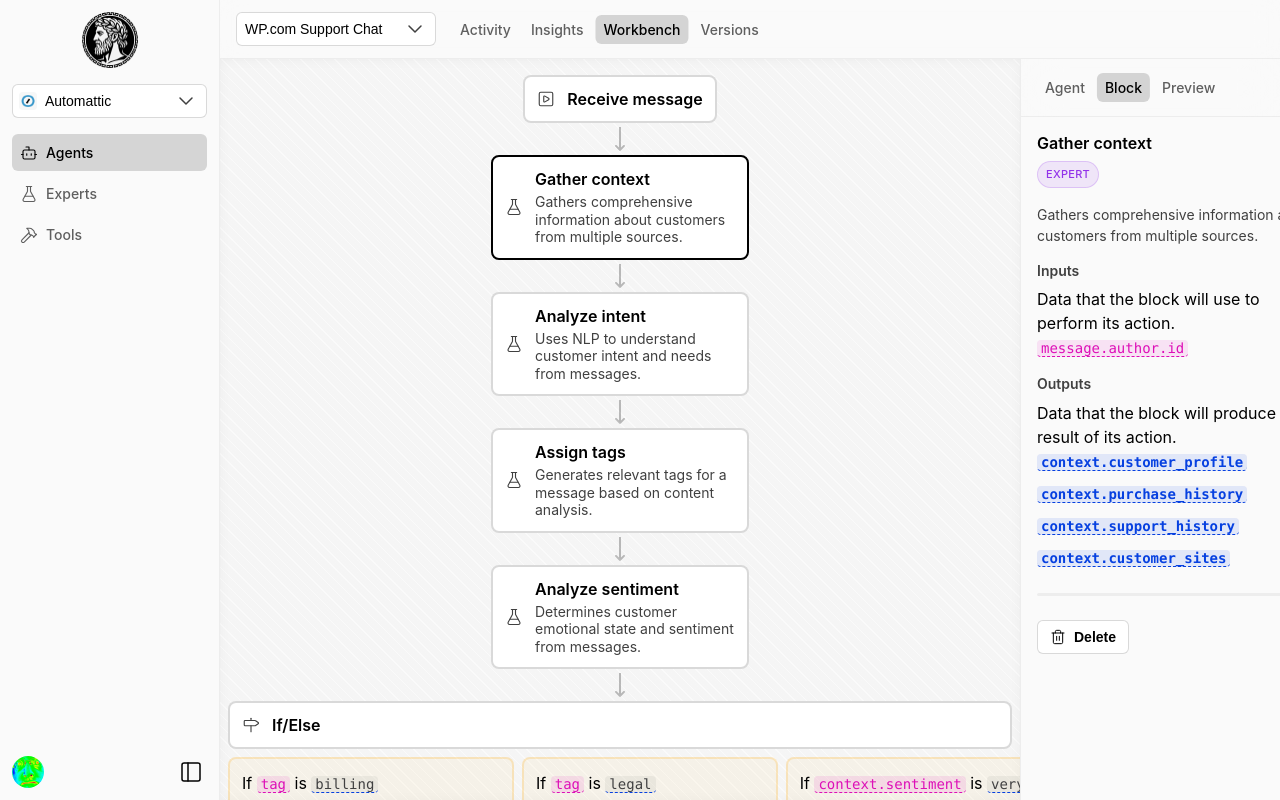
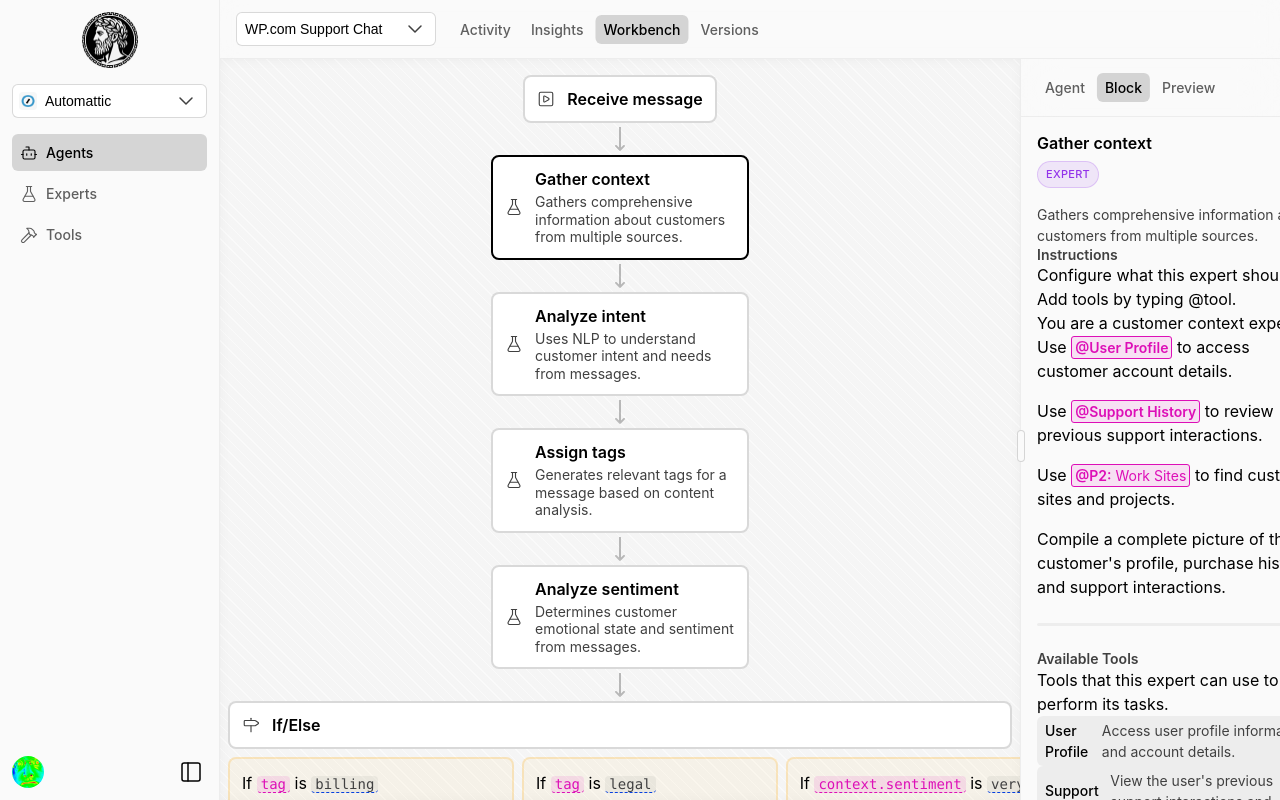
Before and after one commit to shaunandrews/ithaca, a Vue app: page /agent/1/workbench in a window 1280 px wide. Both pictures are taken after a click on the element 620 px from the left and 207 px from the top of the page. Built offline with nearby package versions, Linux system fonts and the light colour scheme.

Commit message:
Add resizable functionality to Panel component and enhance BlockflowDetailsBlock with expert instructions and tools

```diff
--- a/src/components/BlockflowDetailsBlock.vue
+++ b/src/components/BlockflowDetailsBlock.vue
@@ -39,7 +39,41 @@
             </div>
 
             <div v-else class="block-info">
-                <div v-if="selectedBlock.type === 'expert' && selectedExpert" class="expert-description">{{ selectedExpert.description }}</div>
+                <!-- Expert-specific section -->
+                <div v-if="selectedBlock.type === 'expert' && selectedExpert" class="expert-section">
+                    <div class="expert-description">{{ selectedExpert.description }}</div>
+
+                    <div class="expert-instructions">
+                        <h4>Instructions</h4>
+                        <p class="instructions-description">Configure what this expert should do. Add tools by typing @tool.</p>
+                        <InstructionsField
+                            :parsedInstructions="parsedInstructions"
+                            :autocomplete="autocomplete"
+                            :tools="availableTools"
+                            @input="onInstructionsInput"
+                            @keydown="onInstructionsKeydown"
+                            @select-tool="selectTool"
+                        />
+                    </div>
+
+                    <hr />
+
+                    <div v-if="selectedExpert.tools && selectedExpert.tools.length > 0" class="expert-tools">
+                        <h4>Available Tools</h4>
+                        <p class="tools-description">Tools that this expert can use to perform its tasks.</p>
+                        <div class="tools-list">
+                            <ToolListItem
+                                v-for="(tool, idx) in selectedExpert.tools"
+                                :key="idx"
+                                :icon="tool.icon"
+                                :title="tool.title"
+                                :subtitle="tool.subtitle || tool.description"
+                            />
+                        </div>
+                    </div>
+
+                    <hr />
+                </div>
 
                 <div v-if="selectedBlock.type === 'flow' && selectedBlock.branches && selectedBlock.branches.length > 0" class="flow-rules">
                     <h4>Rules in this flow</h4>
@@ -97,9 +131,9 @@
                 v-if="selectedBlock && selectedBlock.type !== 'placeholder' && selectedBlock.type !== 'rule-placeholder'"
                 class="delete-button"
                 @click="handleDeleteEvent"
-                :title="selectedBlock.type === 'rule' ? 'Delete this rule (Delete key)' : 'Delete this event (Delete key)'"
+                :title="selectedBlock.type === 'rule' ? 'Remove this rule (Delete key)' : 'Remove this event (Delete key)'"
             >
-                <Trash2 size="16" stroke-width="1.5" /> Delete
+                <SquareMinus size="16" stroke-width="1.5" /> Remove
             </button>
         </div>
 
@@ -111,12 +145,16 @@
 </template>
 
 <script setup>
-    import { computed } from 'vue';
-    import { Trash2 } from 'lucide-vue-next';
+    import { computed, ref, watch } from 'vue';
+    import { SquareMinus } from 'lucide-vue-next';
     import BlockflowVariable from './BlockflowVariable.vue';
     import Badge from './Badge.vue';
     import BlockflowLibrary from './BlockflowLibrary.vue';
+    import InstructionsField from './InstructionsField.vue';
+    import ToolListItem from './ToolListItem.vue';
     import { getExpertById } from '../data/workflows.js';
+    import { parseInstructions } from '../data/parseInstructions.js';
+    import { tools } from '../data/tools.js';
 
     const props = defineProps({
         selectedBlock: {
@@ -134,6 +172,135 @@
         }
         return null;
     });
+
+    // Parse expert instructions for the InstructionsField
+    const parsedInstructions = computed(() => {
+        if (selectedExpert.value && selectedExpert.value.instructions) {
+            return parseInstructions(selectedExpert.value.instructions);
+        }
+        return [];
+    });
+
+    // Available tools for the expert
+    const availableTools = computed(() => {
+        if (selectedExpert.value && selectedExpert.value.tools) {
+            return selectedExpert.value.tools;
+        }
+        return tools; // Fallback to all tools
+    });
+
+    // Autocomplete state for InstructionsField
+    const autocomplete = ref({
+        show: false,
+        x: 0,
+        y: 0,
+        query: '',
+        filtered: [],
+        caretNode: null,
+        selected: ''
+    });
+
+    // Instructions field event handlers
+    const onInstructionsInput = (e) => {
+        const sel = window.getSelection();
+        if (!sel.rangeCount) return;
+        const range = sel.getRangeAt(0);
+        const node = range.startContainer;
+        const text = node.textContent;
+        const caretPos = range.startOffset;
+        const before = text.slice(0, caretPos);
+        const atIdx = before.lastIndexOf('@');
+        if (atIdx !== -1 && (atIdx === 0 || /\s/.test(before[atIdx - 1]))) {
+            const query = before.slice(atIdx + 1);
+            const filtered = availableTools.value.filter((t) =>
+                t.title.toLowerCase().startsWith(query.toLowerCase())
+            );
+            if (filtered.length > 0) {
+                const rect = range.getBoundingClientRect();
+                autocomplete.value = {
+                    show: true,
+                    x: rect.left + window.scrollX,
+                    y: rect.bottom + window.scrollY,
+                    query,
+                    filtered,
+                    caretNode: node,
+                    atIdx,
+                    caretPos,
+                    selected: filtered[0]?.title || ''
+                };
+            } else {
+                autocomplete.value.show = false;
+            }
+        } else {
+            autocomplete.value.show = false;
+        }
+    };
+
+    const onInstructionsKeydown = (e) => {
+        if (autocomplete.value.show) {
+            if (e.key === 'ArrowDown' || e.key === 'Tab') {
+                e.preventDefault();
+                const idx = autocomplete.value.filtered.findIndex(
+                    (t) => t.title === autocomplete.value.selected
+                );
+                const nextIdx = (idx + 1) % autocomplete.value.filtered.length;
+                autocomplete.value.selected = autocomplete.value.filtered[nextIdx].title;
+            } else if (e.key === 'ArrowUp') {
+                e.preventDefault();
+                const idx = autocomplete.value.filtered.findIndex(
+                    (t) => t.title === autocomplete.value.selected
+                );
+                const prevIdx = (idx - 1 + autocomplete.value.filtered.length) % autocomplete.value.filtered.length;
+                autocomplete.value.selected = autocomplete.value.filtered[prevIdx].title;
+            } else if (e.key === 'Enter') {
+                e.preventDefault();
+                const tool = autocomplete.value.filtered.find(
+                    (t) => t.title === autocomplete.value.selected
+                ) || autocomplete.value.filtered[0];
+                if (tool) selectTool(tool);
+            } else if (e.key === 'Escape') {
+                autocomplete.value.show = false;
+            }
+        }
+    };
+
+    const selectTool = (tool) => {
+        if (!autocomplete.value.caretNode) return;
+        const node = autocomplete.value.caretNode;
+        const text = node.textContent;
+        const atIdx = autocomplete.value.atIdx;
+        const caretPos = autocomplete.value.caretPos;
+        const before = text.slice(0, atIdx);
+        const after = text.slice(caretPos);
+        const parent = node.parentNode;
+
+        // Replace the text node with before, span, after
+        const beforeNode = document.createTextNode(before);
+        const span = document.createElement('span');
+        span.className = 'highlight-tool';
+        span.setAttribute('contenteditable', 'false');
+        span.textContent = `@${tool.title}`;
+        if (tool.value) {
+            const valueSpan = document.createElement('span');
+            valueSpan.className = 'tool-value';
+            valueSpan.textContent = `:${tool.value}`;
+            span.appendChild(valueSpan);
+        }
+        const afterNode = document.createTextNode(after);
+
+        parent.replaceChild(afterNode, node);
+        parent.insertBefore(span, afterNode);
+        parent.insertBefore(beforeNode, span);
+
+        // Move caret after the inserted span
+        const range = document.createRange();
+        range.setStartAfter(span);
+        range.collapse(true);
+        const sel = window.getSelection();
+        sel.removeAllRanges();
+        sel.addRange(range);
+        autocomplete.value.show = false;
+    };
 
     const handleDeleteEvent = () => {
         if (props.selectedBlock && props.selectedBlock.type !== 'placeholder' && props.selectedBlock.type !== 'rule-placeholder') {
@@ -205,6 +372,4 @@
         color: var(--color-surface-fg);
         margin: 0;
     }
-
-
 </style>
--- a/src/components/Panel.vue
+++ b/src/components/Panel.vue
@@ -1,17 +1,121 @@
 <template>
-    <div class="panel">
+    <div class="panel" :style="{ width: currentWidth + 'px' }">
+        <div
+            v-if="resizable"
+            class="resize-handle"
+            @mousedown="startResize"
+        ></div>
+        <div
+            v-if="resizable"
+            class="resize-knob"
+        ></div>
         <slot />
     </div>
 </template>
 
 <script setup>
-// No props or logic needed for this wrapper component
+import { ref, onUnmounted } from 'vue';
+
+const props = defineProps({
+    resizable: {
+        type: Boolean,
+        default: false
+    },
+    defaultWidth: {
+        type: Number,
+        default: 320
+    },
+    minWidth: {
+        type: Number,
+        default: 240
+    },
+    maxWidth: {
+        type: Number,
+        default: 600
+    }
+});
+
+const currentWidth = ref(props.defaultWidth);
+const isResizing = ref(false);
+const startX = ref(0);
+const startWidth = ref(0);
+
+const startResize = (e) => {
+    isResizing.value = true;
+    startX.value = e.clientX;
+    startWidth.value = currentWidth.value;
+
+    document.addEventListener('mousemove', handleResize);
+    document.addEventListener('mouseup', stopResize);
+    document.body.style.cursor = 'ew-resize';
+    document.body.style.userSelect = 'none';
+};
+
+const handleResize = (e) => {
+    if (!isResizing.value) return;
+
+    const deltaX = startX.value - e.clientX;
+    const newWidth = Math.max(
+        props.minWidth,
+        Math.min(props.maxWidth, startWidth.value + deltaX)
+    );
+
+    currentWidth.value = newWidth;
+};
+
+const stopResize = () => {
+    isResizing.value = false;
+    document.removeEventListener('mousemove', handleResize);
+    document.removeEventListener('mouseup', stopResize);
+    document.body.style.cursor = '';
+    document.body.style.userSelect = '';
+};
+
+onUnmounted(() => {
+    if (isResizing.value) {
+        stopResize();
+    }
+});
 </script>
 
 <style scoped>
     .panel {
-        width: 320px;
+        position: relative;
         flex-shrink: 0;
         border-left: 1px solid var(--color-surface-tint);
     }
+
+    .resize-handle {
+        position: absolute;
+        left: -2px;
+        top: 0;
+        width: 4px;
+        height: 100%;
+        cursor: ew-resize;
+        background: transparent;
+        z-index: 10000;
+    }
+
+    .resize-handle:hover {
+        background: var(--color-accent);
+        opacity: 0.5;
+    }
+
+    .resize-handle:active {
+        background: var(--color-accent);
+        opacity: 1;
+    }
+
+    .resize-knob {
+        position: absolute;
+        left: -4px;
+        top: 50%;
+        z-index: 10001;
+        width: 8px;
+        height: 32px;
+        background: var(--color-chrome);
+        border: 1px solid var(--color-surface-tint-dark);
+        border-radius: 4px;
+        pointer-events: none;
+    }
 </style>
--- a/src/views/AgentWorkbench.vue
+++ b/src/views/AgentWorkbench.vue
@@ -172,7 +172,7 @@
                 @addEvent="handleDividerClick"
             />
         </div>
-        <Panel>
+        <Panel resizable>
             <BlockflowDetails
                 :agent="agent"
                 :contextVariables="workflow.contextVariables"
--- a/src/views/Conversation.vue
+++ b/src/views/Conversation.vue
@@ -64,7 +64,7 @@
                 </div>
             </div>
 
-            <Panel v-if="conversation">
+            <Panel v-if="conversation" resizable>
                 <ConversationDetails
                     :selected-message="selectedMessage"
                     :conversation="conversation"
```
Also changed, not shown: 1 other file (tests, documents, lock files or other folders).
